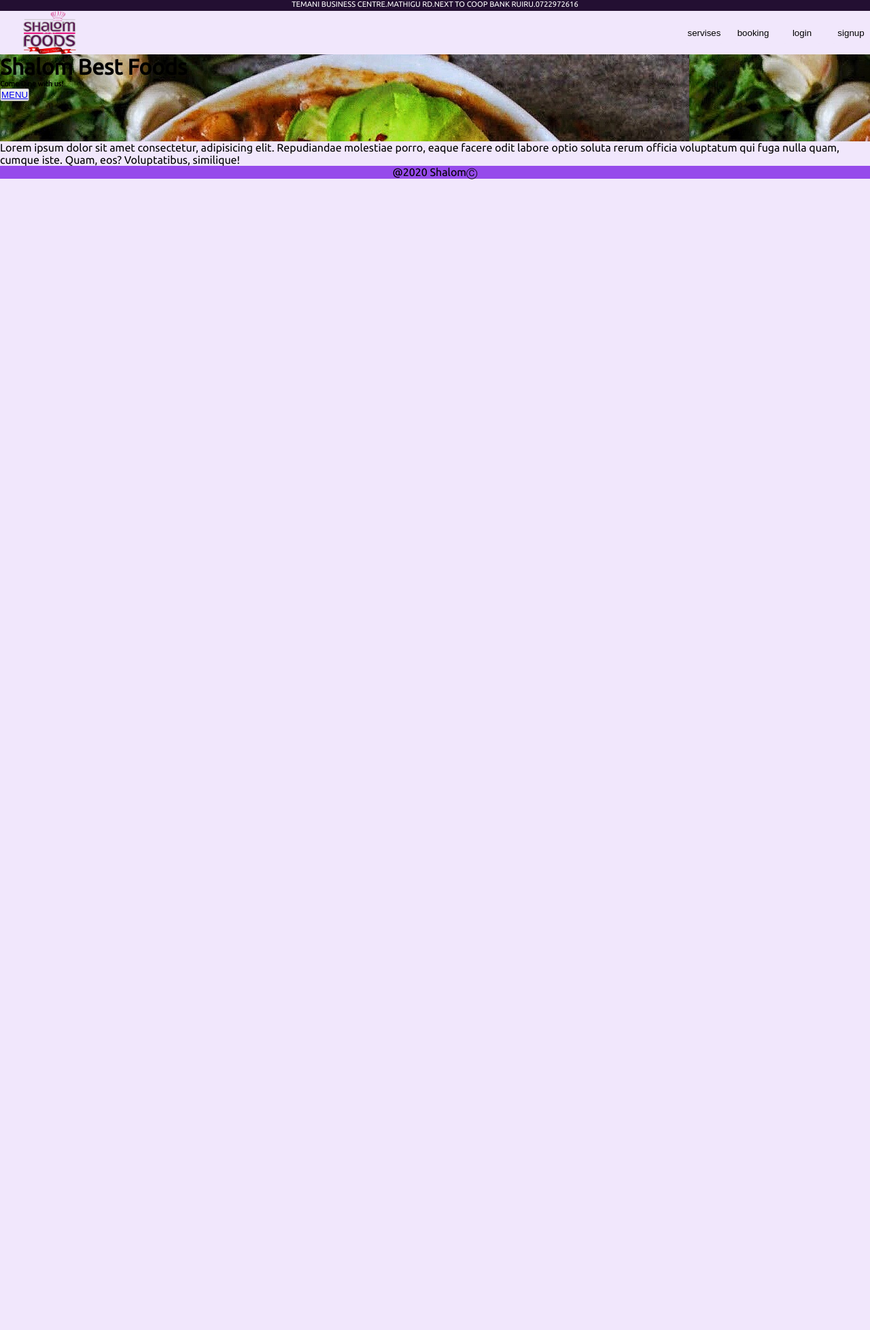
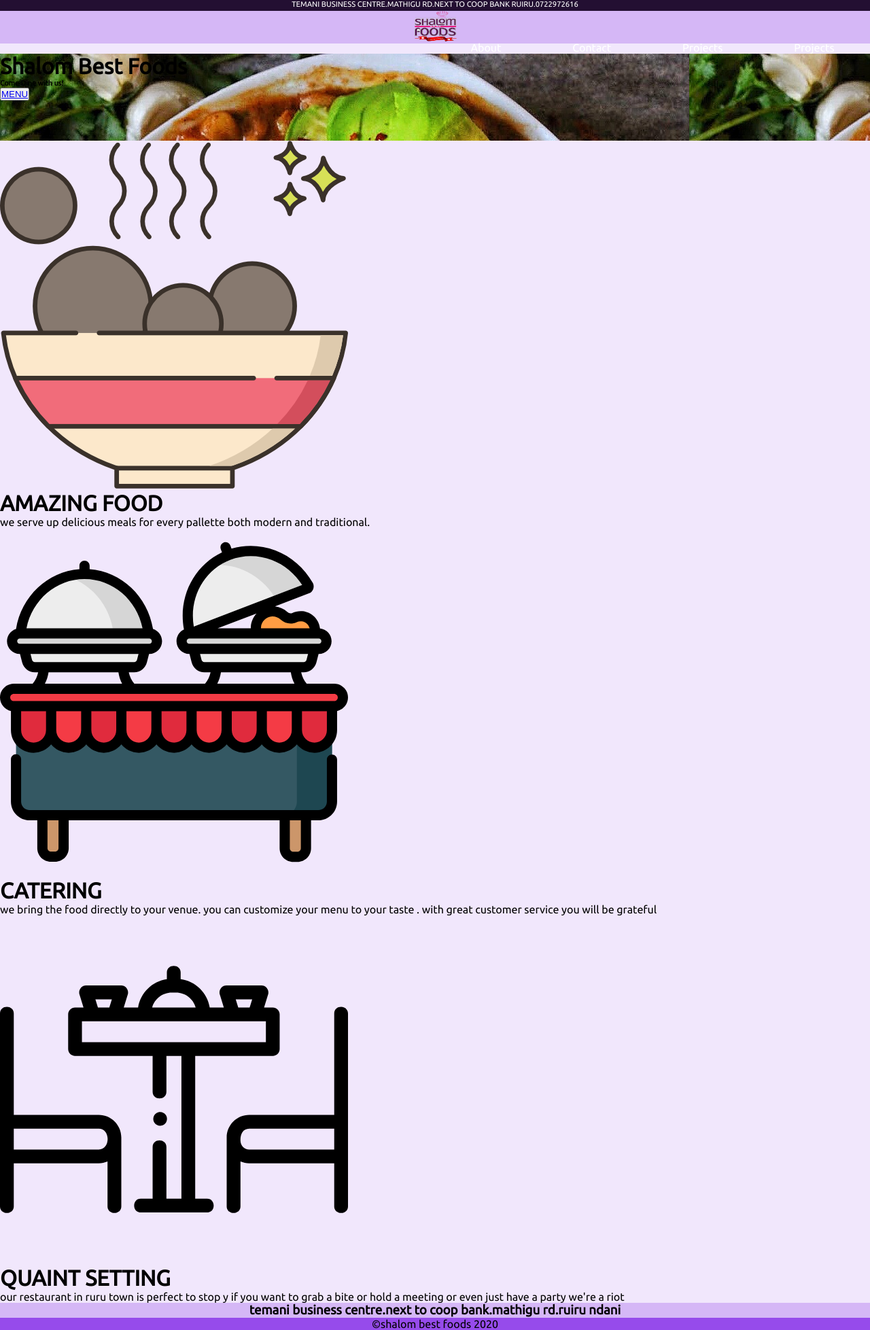
Before and after one commit to samkahunga65/shalom-django, a Django app: page / in a window 1280 px wide. Shown: the whole page at 68% size. Before the commit the page ends 264 px from the top, so only its background shows below. Run offline with Django 3.2, Linux system fonts and the light colour scheme; style sheets or scripts are compiled from the project's sources; some libraries are stand-ins or nearby versions.

Commit message:
homepage 60% done

```diff
--- a/menu/urls.py
+++ b/menu/urls.py
@@ -11,6 +11,6 @@ urlpatterns = [
     path('menu/', views.menu, name='menu' ),
     path('menu_mod/', views.menu_modify, name='menumod' ),
 ]
-
-urlpatterns += staticfiles_urlpatterns()
-urlpatterns += static(settings.MEDIA_URL, document_root = settings.MEDIA_ROOT)
+if settings.DEBUG:
+    urlpatterns += staticfiles_urlpatterns()
+    urlpatterns += static(settings.MEDIA_URL, document_root = settings.MEDIA_ROOT)
--- a/sassy/settings.py
+++ b/sassy/settings.py
@@ -26,7 +26,8 @@ DEBUG = True
 
 ALLOWED_HOSTS = ['0.0.0.0',
 'localhost',
- 'whispering-hollows-47791.herokuapp.com']
+ 'whispering-hollows-47791.herokuapp.com',
+ '127.0.0.1']
 
 # Application definition
 
--- a/templates/menu/base.html
+++ b/templates/menu/base.html
@@ -10,64 +10,140 @@
     {%endblock%}
     <link href="https://fonts.googleapis.com/css?family=Roboto&display=swap" rel="stylesheet">
     <style>
+        @import url("https://fonts.googleapis.com/css?family=PT+Sans|Roboto|Ubuntu&display=swap");
   :root {
+    font-family: 'Ubuntu', sans-serif;
+    font-size: 16px; }
+
+  * {
+    box-sizing: border-box;
+    margin: 0;
+    padding: 0; }
+
+  body {
+    background-color: #F1E7FC; }
+
+  .navbar.specific {
+    position: relative;
+    background-color: #D5B7F6;
+    height: 3rem; }
+    .navbar.specific .logo {
+      margin: 0;
+      padding: 0;
+      width: 100%; }
+    .navbar.specific #logo_pic {
+      display: block;
+      margin-left: auto;
+      margin-right: auto;
+      height: 2.8rem;
+      width: 4rem; }
+    .navbar.specific .nav_elements {
+      display: none; }
+      .navbar.specific .nav_elements button {
+        height: 1.5rem;
+        width: 4rem;
+        background-color: #D5B7F6;
+        color: #f0b17d;
+        font-weight: bold; }
+
+  .nav-links {
+    display: flex;
+    list-style: none;
+    width: 50%;
+    height: 100%;
+    justify-content: space-around;
+    align-items: center;
+    margin-left: auto;
+  }
+
+  .nav-links li a {
+    color: white;
+    text-decoration: none;
     font-size: 16px;
   }
-      body {
-        box-sizing: border-box;
-        height: 100%;
-        margin: 0;
-        display: flex;
+  .hamburger {
+      position: absolute;
+      cursor: pointer;
+      right: 5%;
+      top: 50%;
+      transform: translate(-5%, -50%);
+      z-index: 2;
+    }
+
+  @media screen and (max-width: 768px) {
+    .line {
+      width: 30px;
+      height: 3px;
+      background: white;
+      margin: 5px;
+    }
+    nav {
+      position: relative;
+    }
+
+    .hamburger {
+      position: absolute;
+      cursor: pointer;
+      right: 5%;
+      top: -1.5rem;
+      /* transform: translate(-5%, -50%);
+      z-index: 2; */
+    }
+
+    .nav-links {
+      position: fixed;
+      background: #D5B7F6;
+      height: 100vh;
+      width: 100%;
+      flex-direction: column;
+      clip-path: circle(100px at 90% -40%);
+      -webkit-clip-path: circle(100px at 90% -40%);
+      transition: all 1s ease-out;
+      pointer-events: none;
+    }
+    .nav-links.open {
+      clip-path: circle(1000px at 90% -10%);
+      -webkit-clip-path: circle(1000px at 90% -10%);
+      pointer-events: all;
+    }
+    .landing {
       flex-direction: column;
     }
-      .navbar {
-        position: sticky;
-        overflow: hidden;
-        background-color: #F1E7FC;
-        margin-top: 0px;
-        padding-top: 0px;
-        height: 4rem;
-        width: 100%;
-        display: flex;
-        justify-content: space-between;
+    .nav-links li {
+      opacity: 0;
     }
-      .nav_elements ul {
-        display: flex;
-        justify-content: space-around;
+    .nav-links li a {
+      font-size: 25px;
     }
-      .nav_elements li {
-        flex: 1;
-        list-style: none;
-        margin: 0px 8px;
+    .nav-links li:nth-child(1) {
+      transition: all 0.5s ease 0.2s;
     }
-      .nav_elements button {
-        margin-top: 1rem;
-        height: 2rem;
-        width: 3.5rem;
-        border: 0px ;
-        background-color: #F1E7FC;
-        border-radius: 4px;
+    .nav-links li:nth-child(2) {
+      transition: all 0.5s ease 0.4s;
+    }
+    .nav-links li:nth-child(3) {
+      transition: all 0.5s ease 0.6s;
+    }
+    li.fade {
+      opacity: 1;
     }
 
-      .nav_elements button:hover {
-        background-color: rgb(108, 72, 138);
-        color: white;
   }
-      .nav_elements li:last-child {
-        margin-right: 0px;
+  .footer-start {
+    background-color: #D5B7F6;
+    text-align: center;
+    color: rgb(0, 0, 0);
+  }
+  .footer-start h3 {
+    margin: auto;
   }
 
-      .logo img {
-        height: 4rem;
-        width: 5rem;
-        object-fit: covers;
-        margin-left: 2rem;
-      }
-      footer {
+  #footer-info {
     background-color: #964BEB;
     text-align: center;
   }
 </style>
+
 <title>Shalom</title>
 </head>
 <body>
@@ -75,7 +151,7 @@
   {% endblock %}
   <div class="navbar specific">
     <div class="logo">
-      <img src="{% static 'menu/img/shalom_logo.png' %}" alt="">
+      <img id="logo_pic" src="{% static 'menu/img/shalom_logo.png' %}" alt="">
     </div>
     <div class="nav_elements">
       <ul>
@@ -107,16 +183,45 @@
       </form>
       </li>
       {% endif %}
+
+  </div>
+  <nav>
+    <div class="hamburger">
+      <div class="line"></div>
+      <div class="line"></div>
+      <div class="line"></div>
+    </div>
+    <ul class="nav-links">
+      <li><a href="#">About</a></li>
+      <li><a href="#">Contact</a></li>
+      <li><a href="#">Projects</a></li>
+      <li><a href="#">Projects</a></li>
     </ul>
-    </div>
-  </div>
+  </nav>
+
     {%block jumbo%}
     {%endblock%}
     {%block content%}
     {%endblock%}
     <footer>
-        <p>@2020 ShalomⒸ</p>
+        <div class="footer-start">
+          <h3>temani business centre.next to coop bank.mathigu rd.ruiru ndani</h3>
+          <p></p>
+        </div>
+        <p id="footer-info">©shalom best foods 2020</p>
     </footer>
 
 </body>
+<script>
+  const hamburger = document.querySelector(".hamburger");
+  const navLinks = document.querySelector(".nav-links");
+  const links = document.querySelectorAll(".nav-links li");
+
+  hamburger.addEventListener("click", () => {
+    navLinks.classList.toggle("open");
+    links.forEach(link => {
+      link.classList.toggle("fade");
+    });
+    });
+</script>
 </html>
--- a/templates/menu/index.html
+++ b/templates/menu/index.html
@@ -28,8 +28,26 @@
 {%endblock%}
 
 {%block content%}
-<div class="card">
-    <p>Lorem ipsum dolor sit amet consectetur, adipisicing elit. Repudiandae molestiae porro, eaque facere odit labore optio soluta rerum officia voluptatum qui fuga nulla quam, cumque iste. Quam, eos? Voluptatibus, similique!</p>
+<div class="content-main">
+    <div class="card">
+        <img src="{% static 'menu/img/meatballs.png' %}" alt="">
+        <h1>AMAZING FOOD
+        </h1>
+        <p>we serve up delicious meals for every pallette both modern and traditional.
+        </p>
+    </div>
+    <div class="card">
+        <img src="{% static 'menu/img/buffet.svg' %}" alt="">
+        <h1>CATERING</h1>
+        <p>we bring the food directly to your venue. you can customize your menu to your taste . with  great customer service you will be grateful
+        </p>
+    </div>
+    <div class="card">
+        <img src="{% static 'menu/img/dining-table.svg' %}" alt="">
+        <h1>QUAINT SETTING</h1>
+        <p>our restaurant in ruru town is perfect to stop y if you want to grab a bite or hold a meeting or even just have a party we're a riot
+        </p>
+    </div>
+
 </div>
-
 {%endblock%}
```
Also changed, not shown: static/menu/index.css (+35 -15 lines), static/menu/index.scss (+44 -20 lines), templates/menu/base1.html (added, +259 -0 lines), static/menu/img/buffet.svg (added), static/menu/img/dining-table.svg (added), 1 other file. Lines whose indentation alone changed are shown as unchanged.
